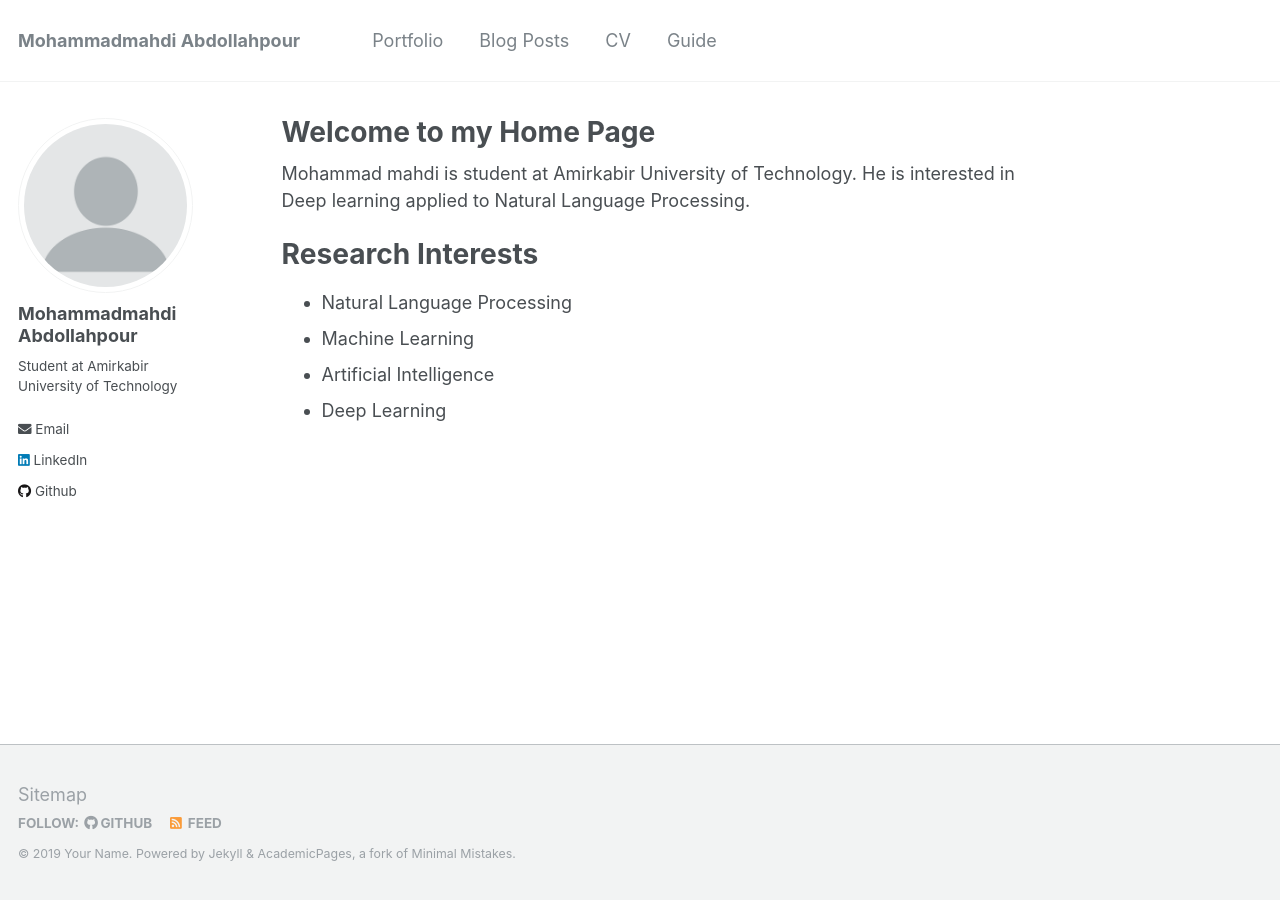
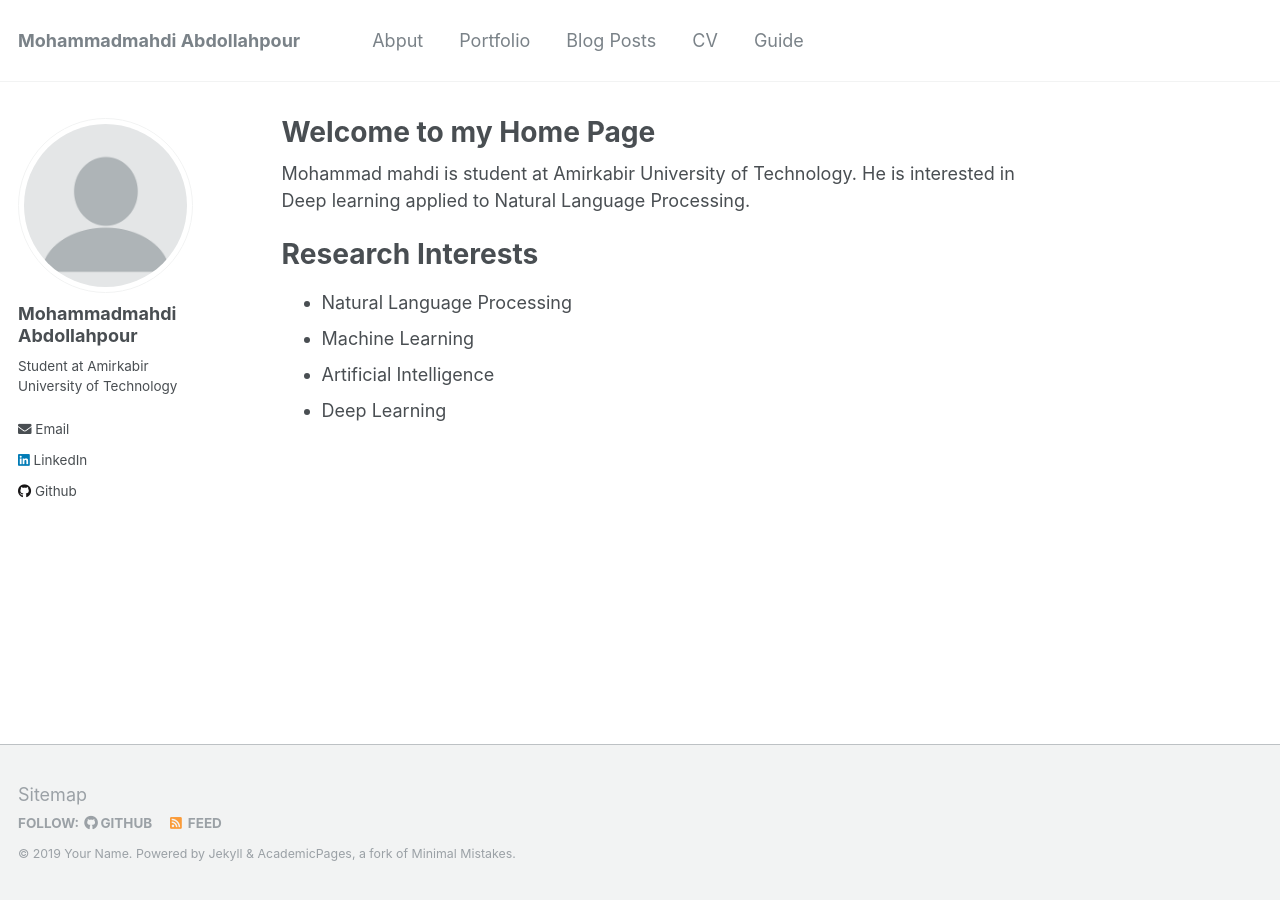
Before and after one commit to mahdiabdollahpour/mahdiabdollahpour.github.io, a Jekyll site: the page built from _pages/about.md, in a window 1280 px wide. Built offline with Jekyll 4.4.1, drawn with Linux system fonts in a browser that asks for light colours.

Commit message:
Update navigation.yml

```diff
--- a/_data/navigation.yml
+++ b/_data/navigation.yml
@@ -8,6 +8,9 @@ main:
 
 #   - title: "Teaching"
 #     url: /teaching/
+
+  - title: "Abput"
+    url:
 
   - title: "Portfolio"
     url: /portfolio/
```
